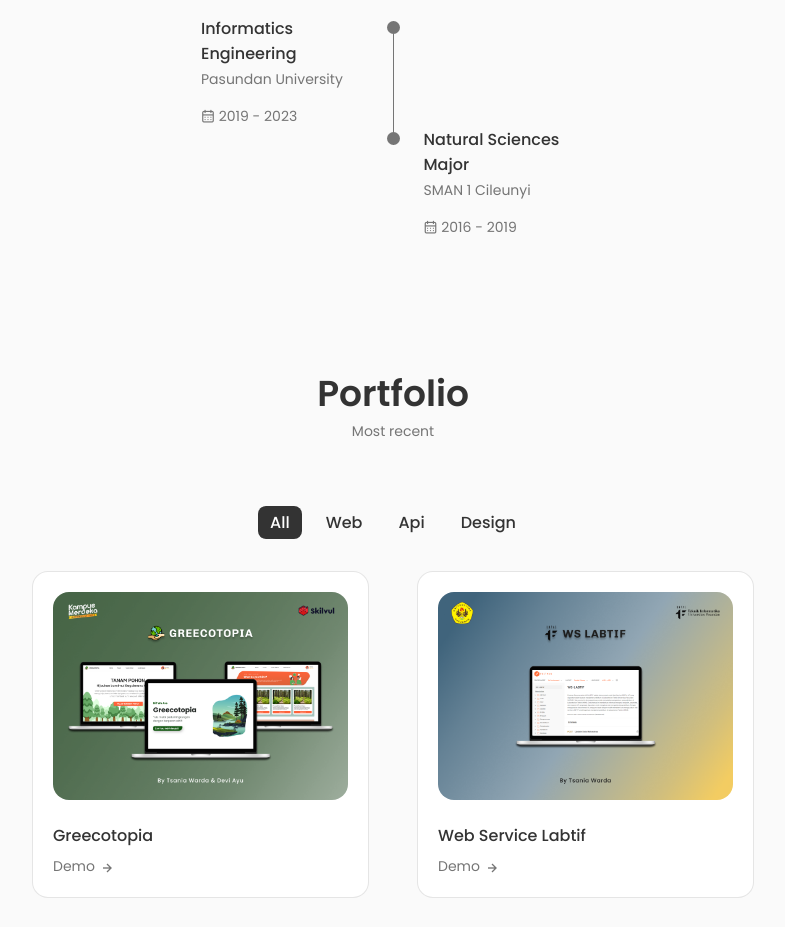
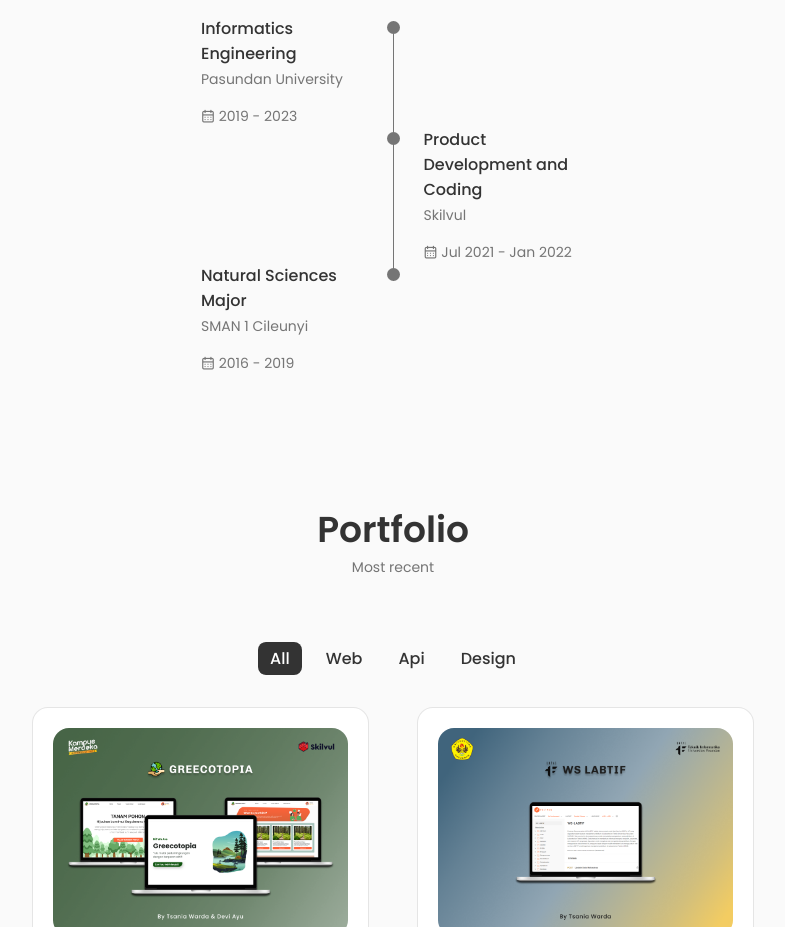
Before and after one commit to tsaniawarda2/Portfolio, a React (Create React App) app: page / in a window 1280 px wide. Shown: the part 2140-3067 px from the top of the page, without its empty margins (247-1032 px from the left). Built offline with nearby package versions, Linux system fonts and the light colour scheme.

Commit message:
update about

```diff
--- a/src/components/qualification/Qualification.jsx
+++ b/src/components/qualification/Qualification.jsx
@@ -71,8 +71,21 @@ function Qualification() {
 
                 <div>
                   <span className="qualification__rounder"></span>
+                  <span className="qualification__line"></span>
                 </div>
 
+                <div>
+                  <h3 className="qualification__title">
+                    Product Development and Coding
+                  </h3>
+                  <span className="qualification__subtitle">Skilvul</span>
+                  <div className="qualification__calendar">
+                    <i className="uil uil-calendar-alt"></i> Jul 2021 - Jan 2022
+                  </div>
+                </div>
+              </div>
+
+              <div className="qualification__data">
                 <div>
                   <h3 className="qualification__title">
                     Natural Sciences Major
@@ -83,6 +96,10 @@ function Qualification() {
                   <div className="qualification__calendar">
                     <i className="uil uil-calendar-alt"></i> 2016 - 2019
                   </div>
+                </div>
+
+                <div>
+                  <span className="qualification__rounder"></span>
                 </div>
               </div>
             </div>
@@ -121,21 +138,23 @@ function Qualification() {
 
                 <div>
                   <h3 className="qualification__title">Full stack developer</h3>
-                  <span className="qualification__subtitle">Skilvul</span>
+                  <span className="qualification__subtitle">
+                    BPSDM Provinsi Jawa Barat
+                  </span>
                   <div className="qualification__calendar">
-                    <i className="uil uil-calendar-alt"></i> Jul 2021 - Jan 2022
+                    <i className="uil uil-calendar-alt"></i> Jul 2022 - Aug 2022
                   </div>
                 </div>
               </div>
 
               <div className="qualification__data">
                 <div>
-                  <h3 className="qualification__title">Full stack developer</h3>
+                  <h3 className="qualification__title">Back End Developer</h3>
                   <span className="qualification__subtitle">
-                    BPSDM Provinsi Jawa Barat
+                    Pasundan University
                   </span>
                   <div className="qualification__calendar">
-                    <i className="uil uil-calendar-alt"></i> Jul 2022 - Aug 2022
+                    <i className="uil uil-calendar-alt"></i> Feb 2023 - Oct 2023
                   </div>
                 </div>
 
```
